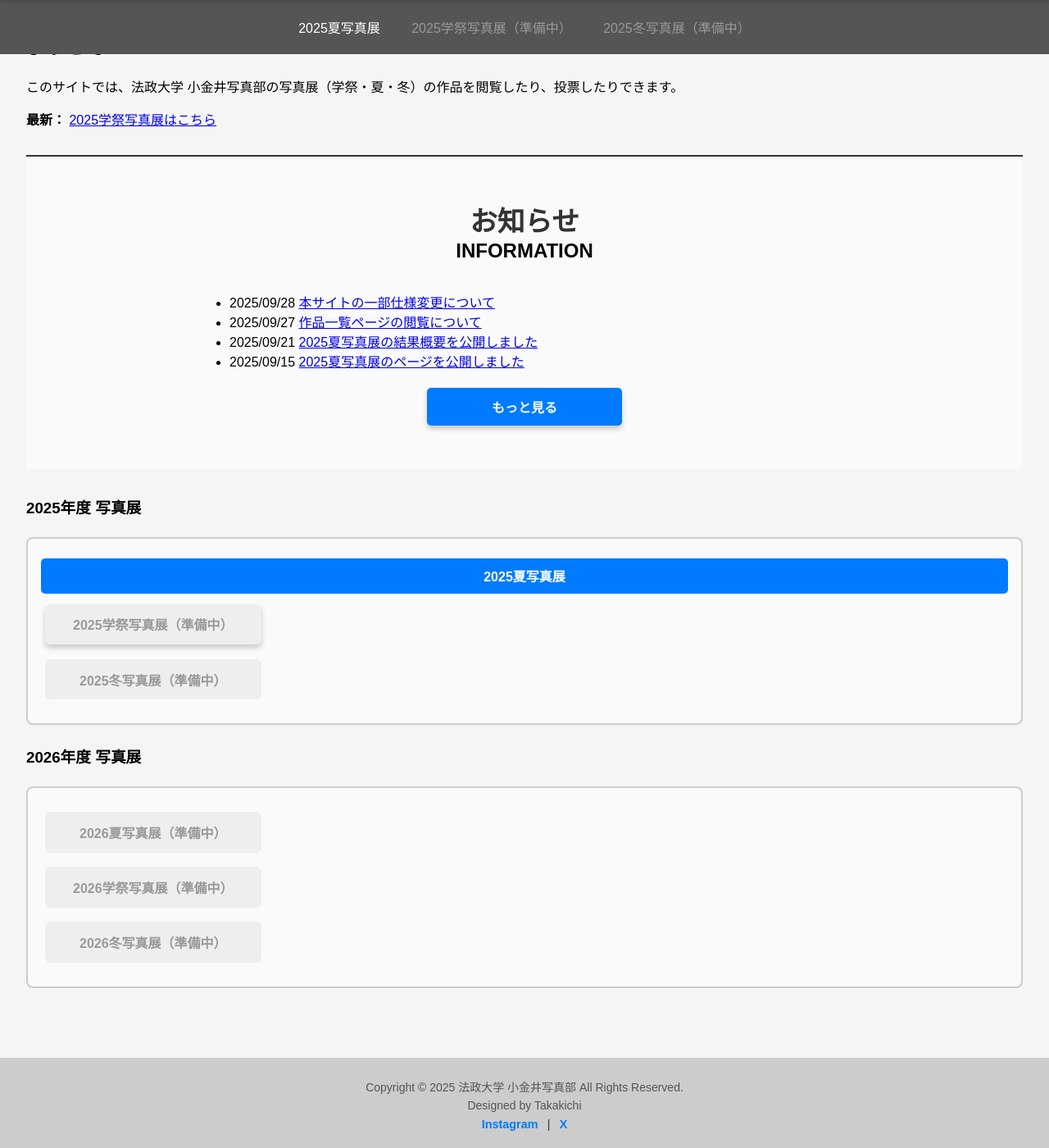
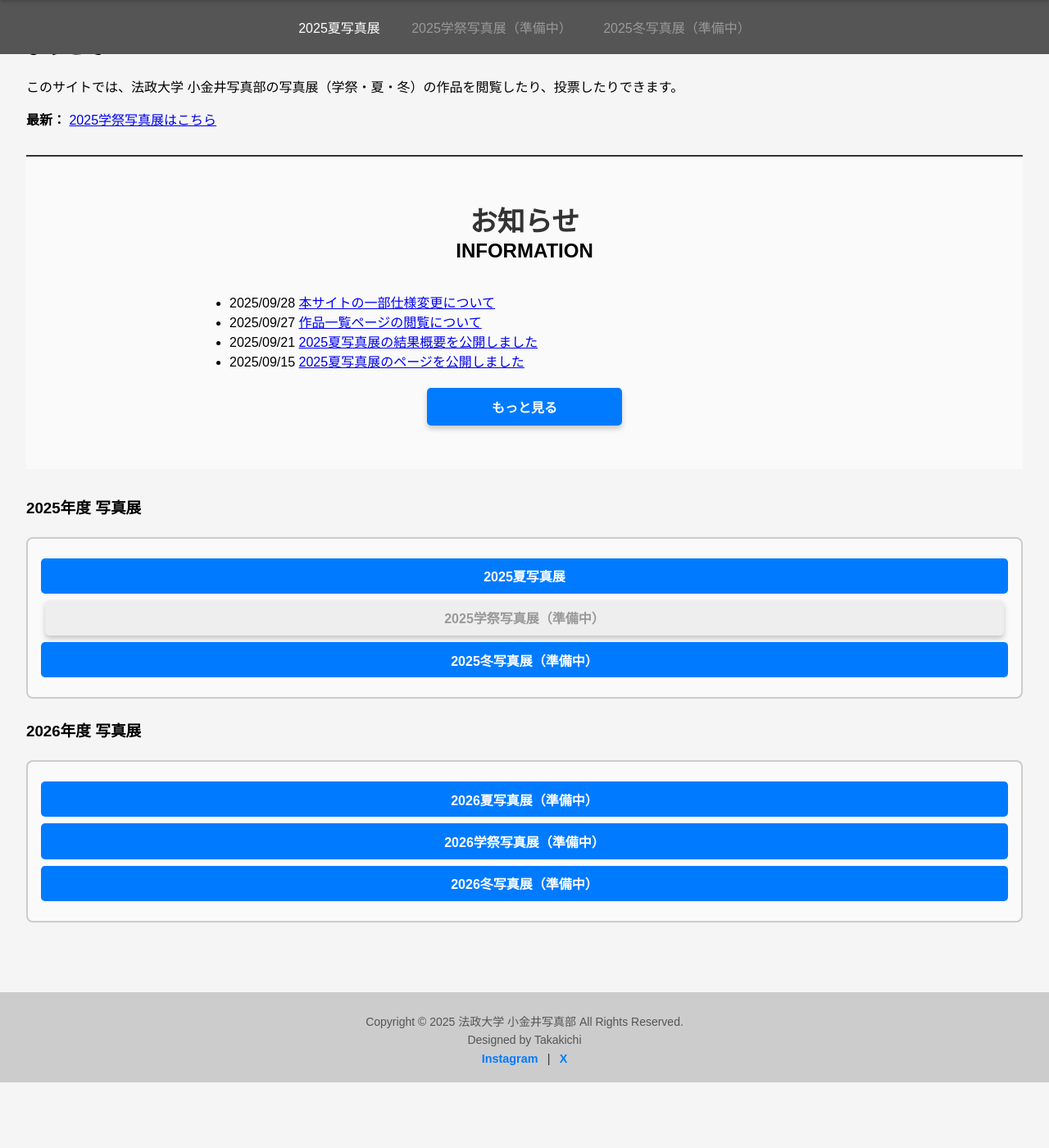
Before and after one commit to fujiyoshi-takayuki/photo-exhibition-site, a Jekyll site: the page built from index.html, in a window 1280 px wide and 1400 px high, scrolled down 134 px. Shown: the whole window at 82% size. Built offline with Jekyll 4.4.1, drawn with Linux system fonts in a browser that asks for light colours; after the commit the page ends 1454 px from its top, so only the background shows below that.

Commit message:
update some conflict

```diff
--- a/css/style.css
+++ b/css/style.css
@@ -527,21 +527,7 @@ main {
    有効期間外の無効化スタイル
    ================================ */
 
-/* 年度ブロック内の準備中リンク */
-.event-link a.disabled {
-  display: inline-block;
-  background: #eee;           /* 薄いグレー背景 */
-  color: #999;                /* グレー文字 */
-  padding: 0.8em 2em;         /* 有効ボタンと同じ余白 */
-  min-width: 200px;           /* 有効ボタンと同じ最低幅 */
-  text-align: center;         /* 中央寄せ */
-  margin: 0.3em;              /* 有効ボタンと同じ間隔 */
-  border-radius: 6px;
-  font-weight: bold;
-  text-decoration: none;
-  cursor: not-allowed;        /* 禁止カーソル */
-  pointer-events: none;       /* クリック無効化 */
-}
+
 
 /* 準備中ボタン */
 .button.disabled {
```
